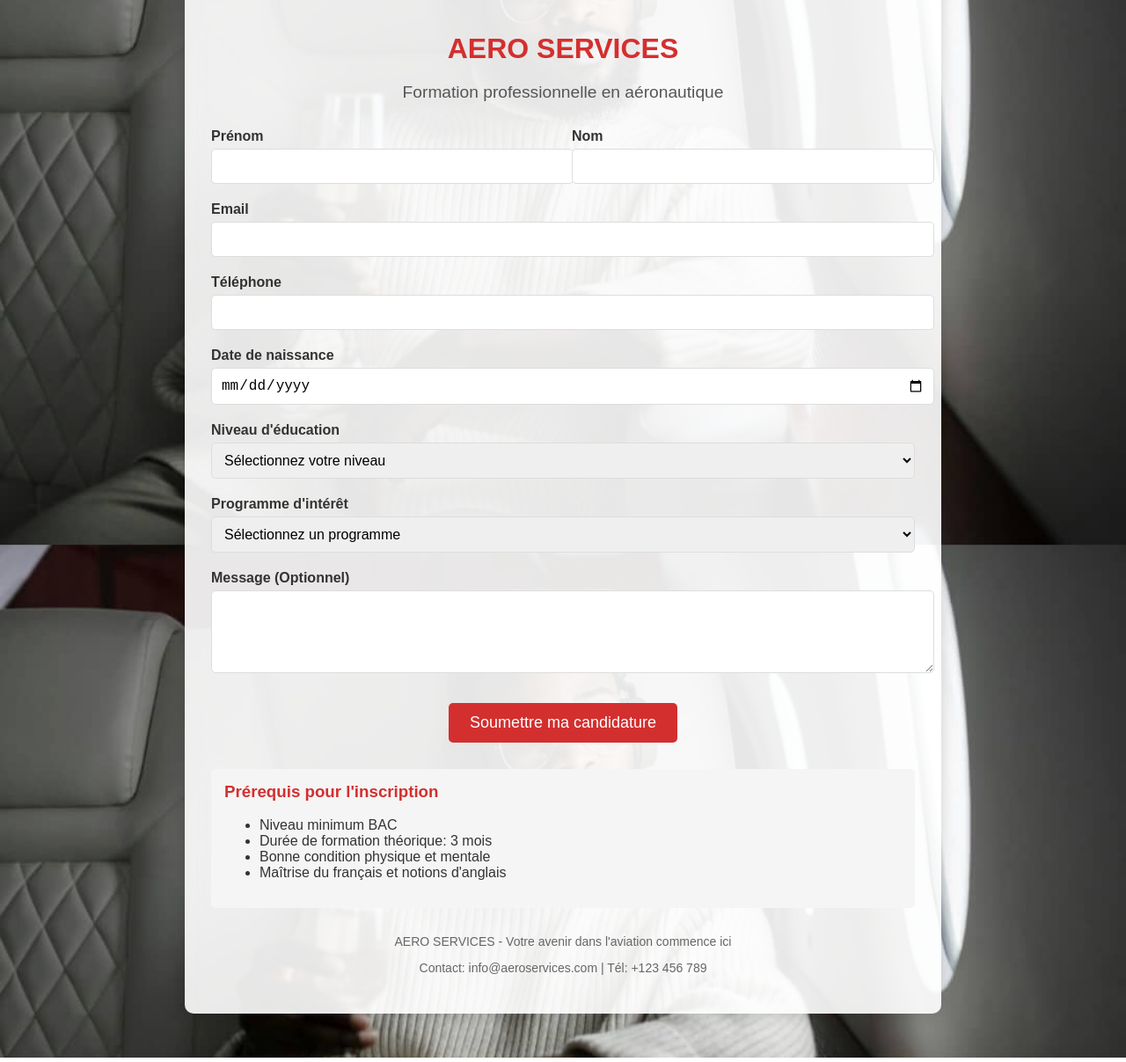
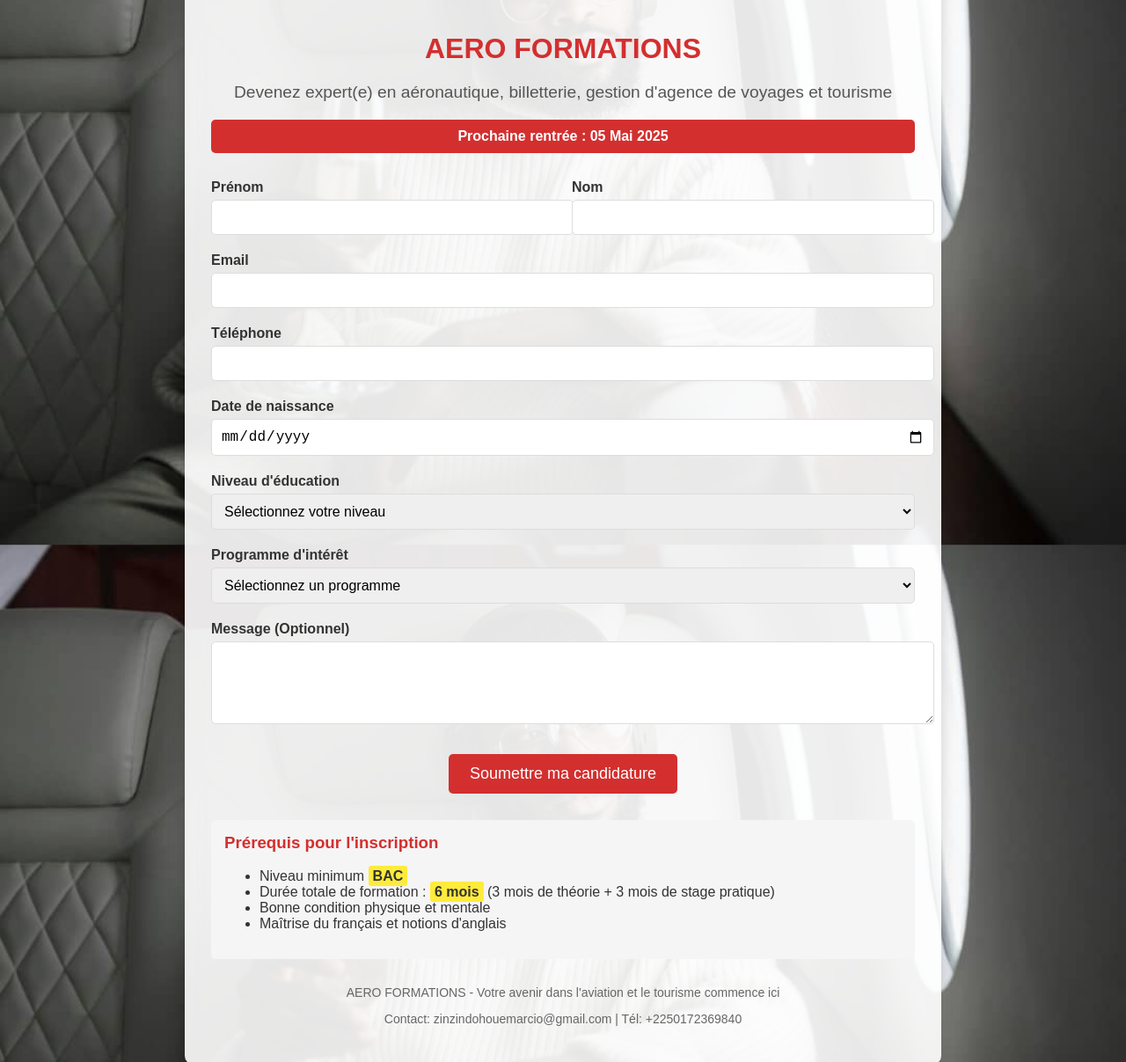
Before and after one commit to JARDO2003/alls-benin, a plain HTML site: page formation.html in a window 1280 px wide. Shown: the part 233-1440 px from the top of the page at 88% size. Drawn offline with Linux system fonts and the light colour scheme.

Commit message:
Update formation.html
l

```diff
--- a/formation.html
+++ b/formation.html
@@ -3,7 +3,7 @@
 <head>
     <meta charset="UTF-8">
     <meta name="viewport" content="width=device-width, initial-scale=1.0">
-    <title>Aero Services - Inscription</title>
+    <title>Aero Formations - Inscription</title>
     <style>
         body {
             font-family: 'Arial', sans-serif;
@@ -106,14 +106,32 @@
             color: #666;
             font-size: 14px;
         }
+
+        .highlight {
+            background-color: #ffeb3b;
+            padding: 3px 5px;
+            border-radius: 3px;
+            font-weight: bold;
+        }
+
+        .next-session {
+            background-color: #d32f2f;
+            color: white;
+            padding: 10px;
+            border-radius: 5px;
+            text-align: center;
+            margin-top: 20px;
+            font-weight: bold;
+        }
     </style>
 </head>
 <body>
     <div class="container">
         <div class="header">
-            <img src="image/another.jpg" alt="Aero Services Logo" class="logo">
-            <h1>AERO SERVICES</h1>
-            <p class="subtitle">Formation professionnelle en aéronautique</p>
+            <img src="image/another.jpg" alt="Aero Formations Logo" class="logo">
+            <h1>AERO FORMATIONS</h1>
+            <p class="subtitle">Devenez expert(e) en aéronautique, billetterie, gestion d'agence de voyages et tourisme</p>
+            <div class="next-session">Prochaine rentrée : 05 Mai 2025</div>
         </div>
 
         <form id="registrationForm" action="https://formsubmit.co/your-email@example.com" method="POST">
@@ -165,10 +183,20 @@
                 <label for="program">Programme d'intérêt</label>
                 <select id="program" name="program" required>
                     <option value="">Sélectionnez un programme</option>
-                    <option value="pilote">Formation de Pilote</option>
-                    <option value="hote">Hôtesse de l'air / Steward</option>
-                    <option value="mecanique">Mécanique Aéronautique</option>
-                    <option value="operations">Opérations Aériennes</option>
+                    <optgroup label="Aéronautique">
+                        <option value="pilote">Formation de Pilote</option>
+                        <option value="hote">Hôtesse de l'air / Steward</option>
+                        <option value="mecanique">Mécanique Aéronautique</option>
+                        <option value="operations">Opérations Aériennes</option>
+                    </optgroup>
+                    <optgroup label="Tourisme et Agence de Voyages">
+                        <option value="agent_conseil">Agent et Conseiller Voyages</option>
+                        <option value="agent_reservation">Agent de Réservation et Billettiste</option>
+                        <option value="admin_chef">Administrateur et Chef d'Agences</option>
+                        <option value="marketing">Marketeur des Services de Voyages</option>
+                        <option value="guide">Guide Accompagnateur de Tourisme</option>
+                        <option value="hotesse_accueil">Hôtesse d'Accueil à l'Aéroport et au Salon d'Honneur</option>
+                    </optgroup>
                 </select>
             </div>
 
@@ -183,16 +211,16 @@
         <div class="requirements">
             <h3>Prérequis pour l'inscription</h3>
             <ul>
-                <li>Niveau minimum BAC</li>
-                <li>Durée de formation théorique: 3 mois</li>
+                <li>Niveau minimum <span class="highlight">BAC</span></li>
+                <li>Durée totale de formation : <span class="highlight">6 mois</span> (3 mois de théorie + 3 mois de stage pratique)</li>
                 <li>Bonne condition physique et mentale</li>
                 <li>Maîtrise du français et notions d'anglais</li>
             </ul>
         </div>
 
         <div class="footer">
-            <p>AERO SERVICES - Votre avenir dans l'aviation commence ici</p>
-            <p>Contact: info@aeroservices.com | Tél: +123 456 789</p>
+            <p>AERO FORMATIONS - Votre avenir dans l'aviation et le tourisme commence ici</p>
+            <p>Contact: zinzindohouemarcio@gmail.com | Tél: +2250172369840</p>
         </div>
     </div>
 
```
